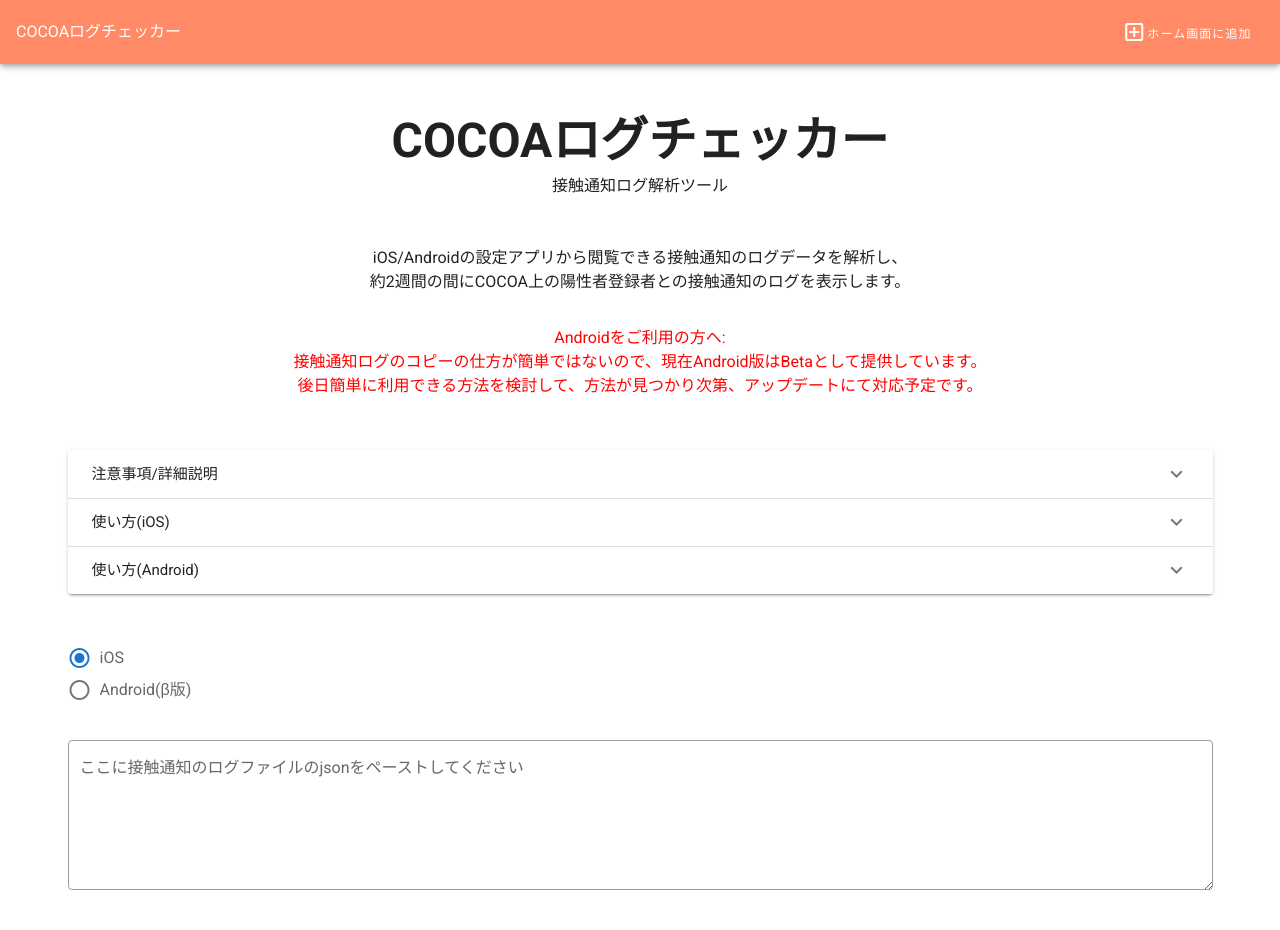
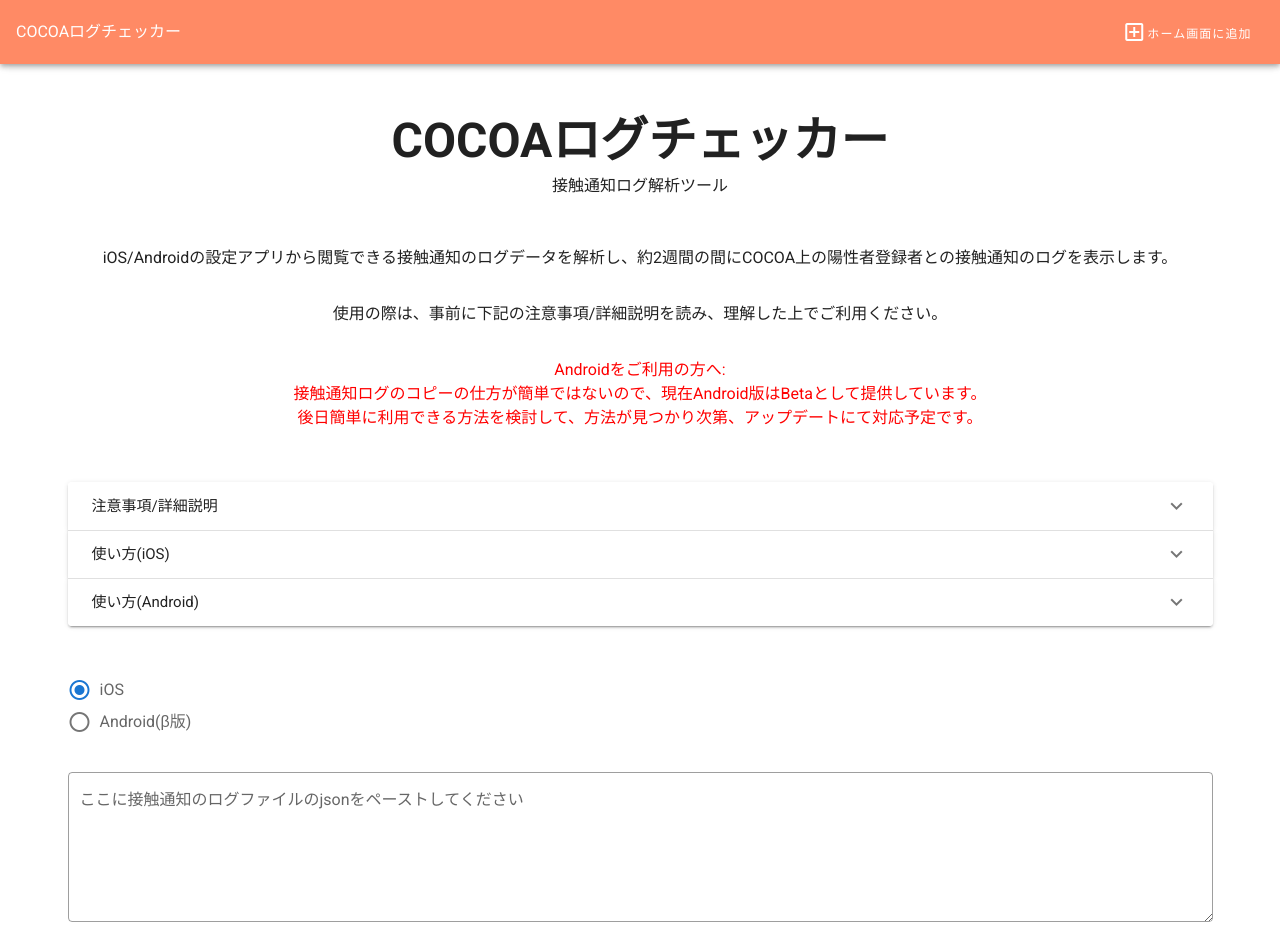
Before and after one commit to ktansai/COVID-19-ExposeChecker, a Vue app: page / in a window 1280 px wide. Shown: the top 930 px of the page. Built offline with nearby package versions, Linux system fonts and the light colour scheme.

Commit message:
接触通知データをクライアント側で処理している注意書きを追加 & 注意事項を読んでもらうように注意書きを追加

```diff
--- a/src/components/ExposeChecker.vue
+++ b/src/components/ExposeChecker.vue
@@ -10,9 +10,17 @@
       </v-row>
       <v-row class="justify-center">
         <div>
-        <p class="my-8 mx-8 ">
-          iOS/Androidの設定アプリから閲覧できる接触通知のログデータを解析し、<br>
-          約2週間の間にCOCOA上の陽性者登録者との接触通知のログを表示します。
+        <p class="my-8 mx-8">
+          <span class="d-inline-block">iOS/Androidの設定アプリから閲覧できる</span>
+          <span class="d-inline-block">接触通知のログデータを解析し、</span>
+          <span class="d-inline-block">約2週間の間にCOCOA上の陽性者登録者との</span>
+          <span class="d-inline-block">接触通知のログを表示します。</span>
+        </p>
+        <p class="my-8 mx-8">
+          <span class="d-inline-block">
+          使用の際は、事前に下記の注意事項/詳細説明を読み、
+          </span>
+          <span class="d-inline-block">理解した上でご利用ください。</span>
         </p>
         <p style="color:red;" class="mb-8">
           Androidをご利用の方へ:<br>
@@ -87,6 +95,10 @@
             >
             </v-textarea>
       </v-row>
+      <p class="text-caption">
+        <span class="d-inline-block">本ツールは、スマホ内で処理しているため、</span>
+        <span class="d-inline-block">ここでペーストしたデータが外部に流出することはありません。</span>
+      </p>
       <v-row class="mb-10 justify-center">
         <v-col cols="6">
           <v-btn
```
